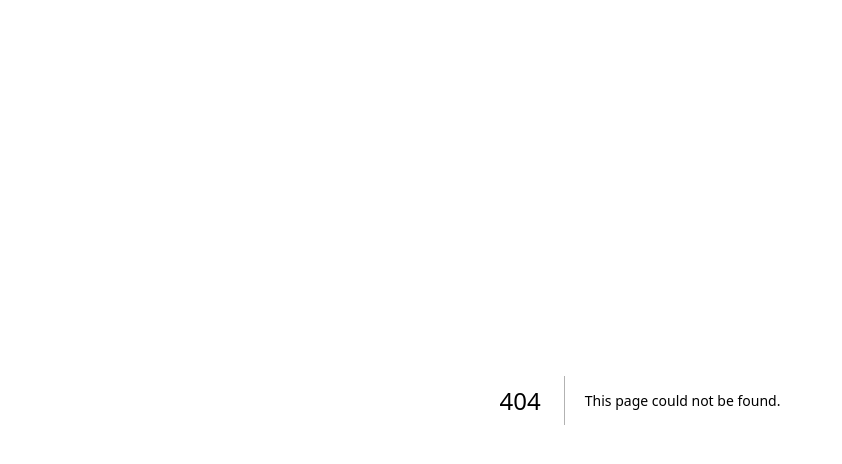
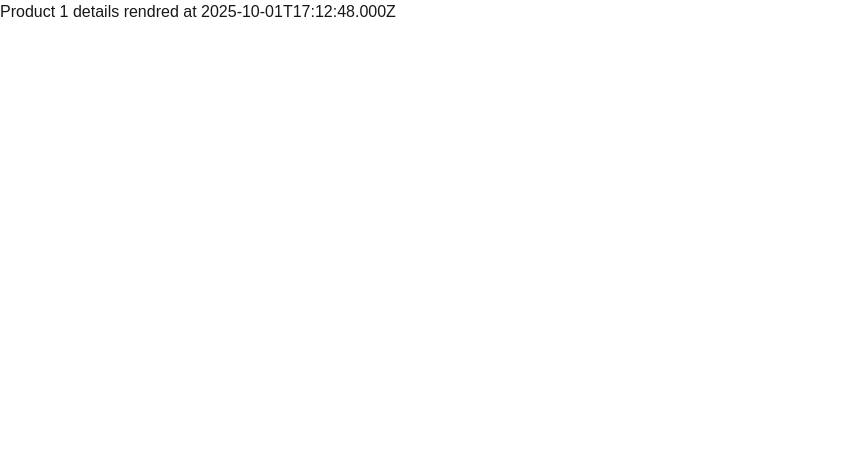
Before and after one commit to denleonchev/nextjs-rendering, a Next.js app: page /products/1 in a window 1280 px wide. Before the commit this address had no page. Shown: the top 464 px of the page, without its empty margins (0-842 px from the left). Built offline with nearby package versions, Linux system fonts and the light colour scheme.

Commit message:
prerender featured products

```diff
--- /dev/null
+++ b/src/app/products/[id]/page.tsx
@@ -0,0 +1,12 @@
+export async function generateStaticParams() {
+  return [{ id: "1" }, { id: "2" }];
+}
+
+export default async function ProductDetails({ params }: { params: Promise<{ id: string }> }) {
+  const { id } = await params;
+  return (
+    <h1>
+      Product {id} details rendred at {new Date().toISOString()}
+    </h1>
+  );
+}
```
